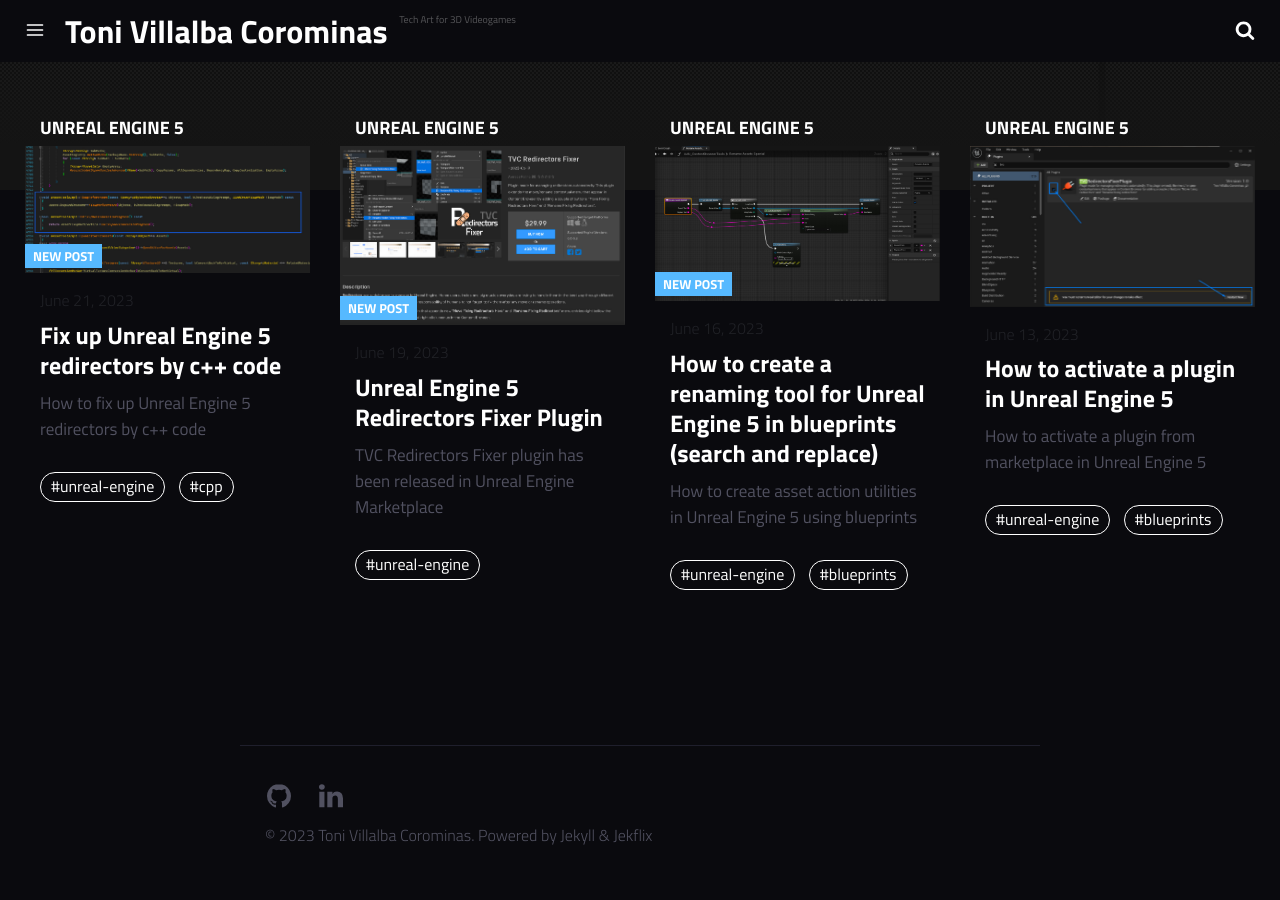
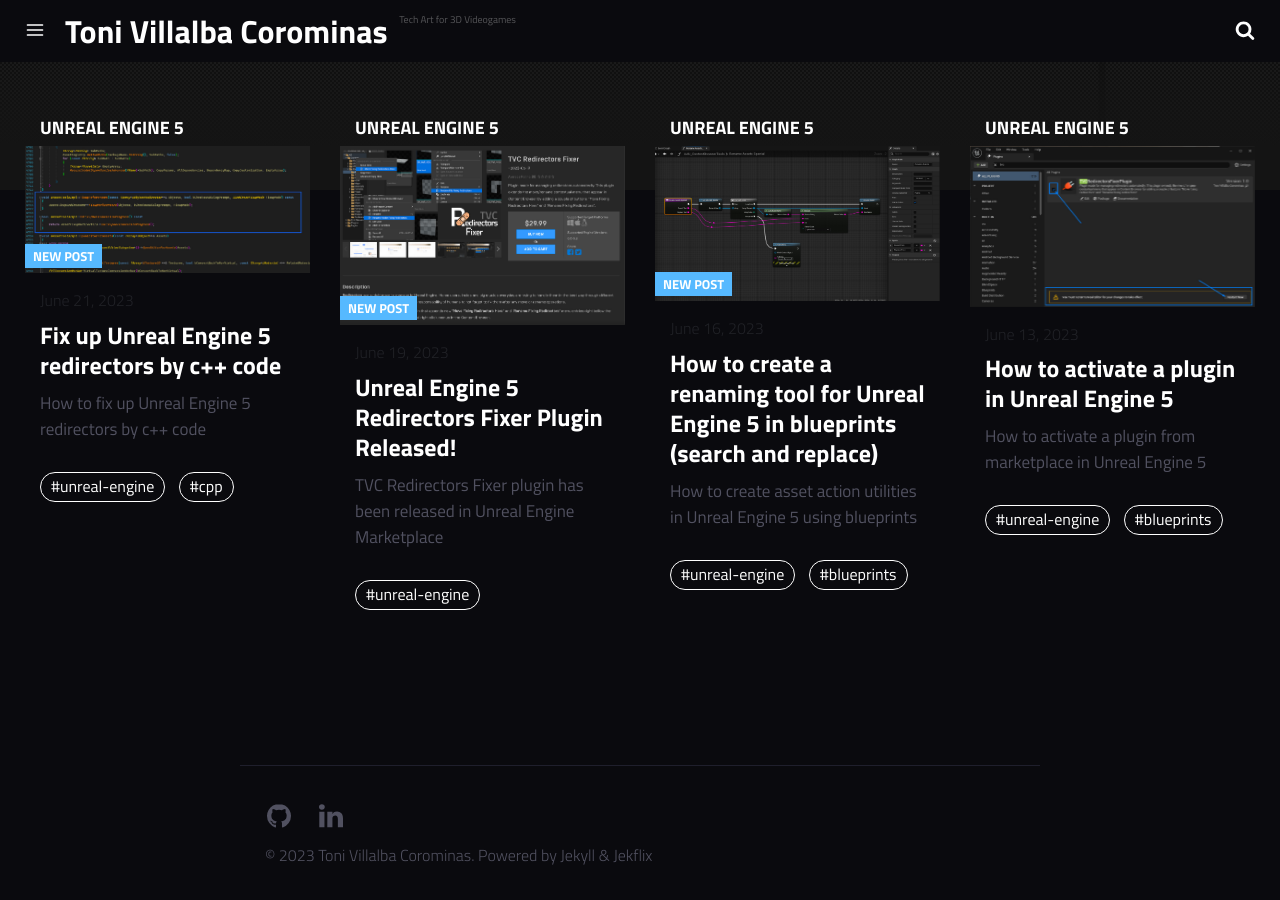
Before and after one commit to tvillalbac/blog, a Jekyll site: the page built from index.html, in a window 1280 px wide and 900 px high, scrolled down 710 px. Built offline with Jekyll 4.4.1, drawn with Linux system fonts in a browser that asks for light colours.

Commit message:
updated post

```diff
--- a/_posts/2023-05-25-unreal-engine-5-redirectors-fixer-plugin.md
+++ b/_posts/2023-05-25-unreal-engine-5-redirectors-fixer-plugin.md
@@ -1,7 +1,7 @@
 ---
 date: 2023-06-19 20:05
 layout: post
-title: Unreal Engine 5 Redirectors Fixer Plugin
+title: Unreal Engine 5 Redirectors Fixer Plugin Released!
 subtitle: New TVC Redirectors Fixer plugin released in Unreal Engine 5 Marketplace
 description: TVC Redirectors Fixer plugin has been released in Unreal Engine Marketplace
 image: https://tvillalbac.github.io/blog/assets/img/posts/tvc-redirectors-fixer-plugin-marketplace-front-page.jpg
@@ -20,7 +20,7 @@ The concept is to solve the problem at the moment is caused by the person who ca
 
 Sometimes redirectors are not managed by artists and are left for the tech or engineering team to solve them in a bulk in a later stage periodically or they are expected to be solved by the artist by making the redirectors visible, selecting the redirectors and using the right click menu Fix Up, steps that are automated now with this plugin.
 
-<img class="img" src="https://tvillalbac.github.io/blog/assets/img/pages/RedirectorsFixerGuide/fix-up-unreal-engine-redirectors-manually.jpg" alt="Fix Up redirectors manually">
+<img class="img" src="https://tvillalbac.github.io/blog/assets/img/posts/fix-up-unreal-engine-redirectors-manually.jpg" alt="Fix Up redirectors manually">
 
 ## Basic usage
 
```
